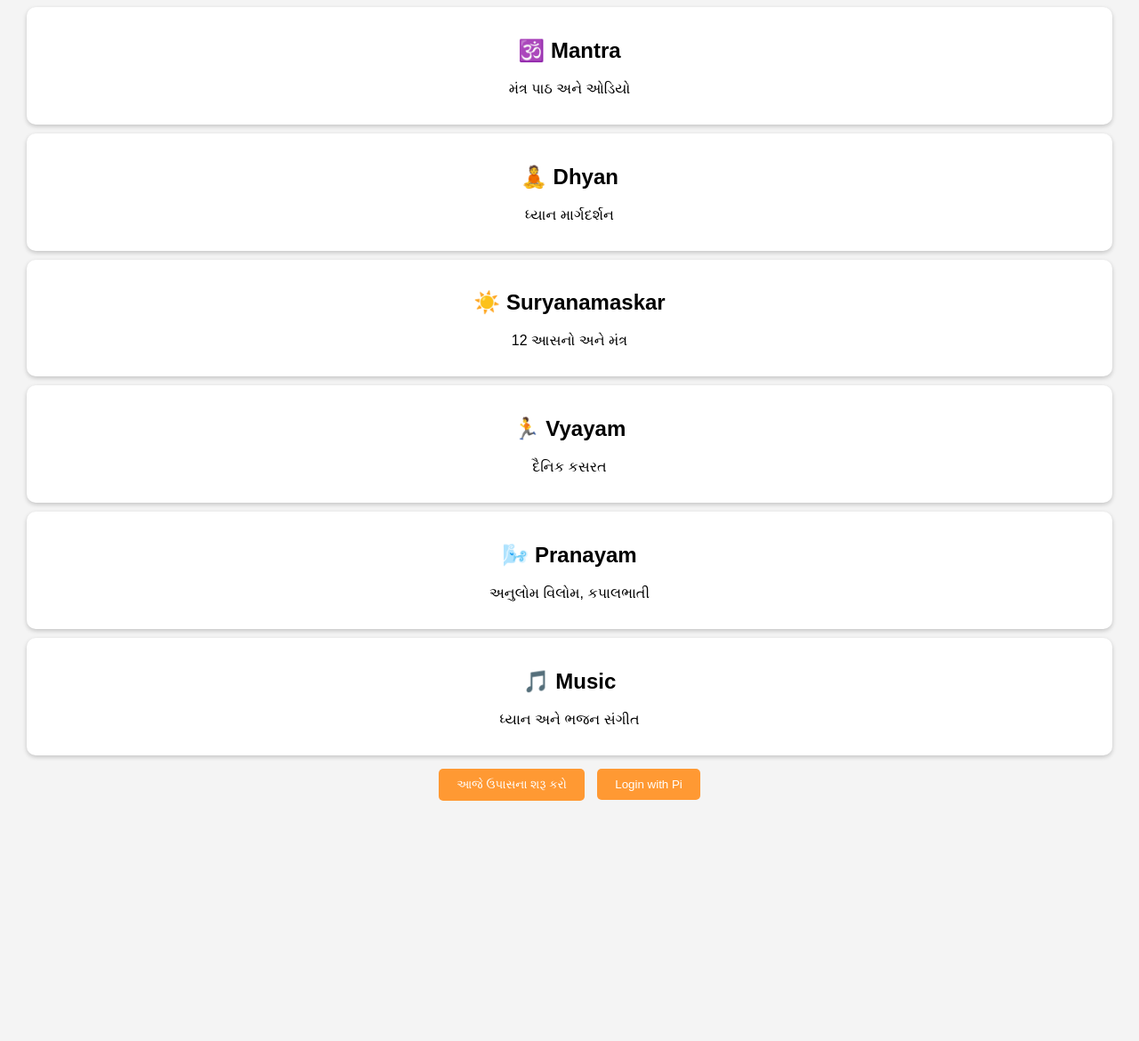
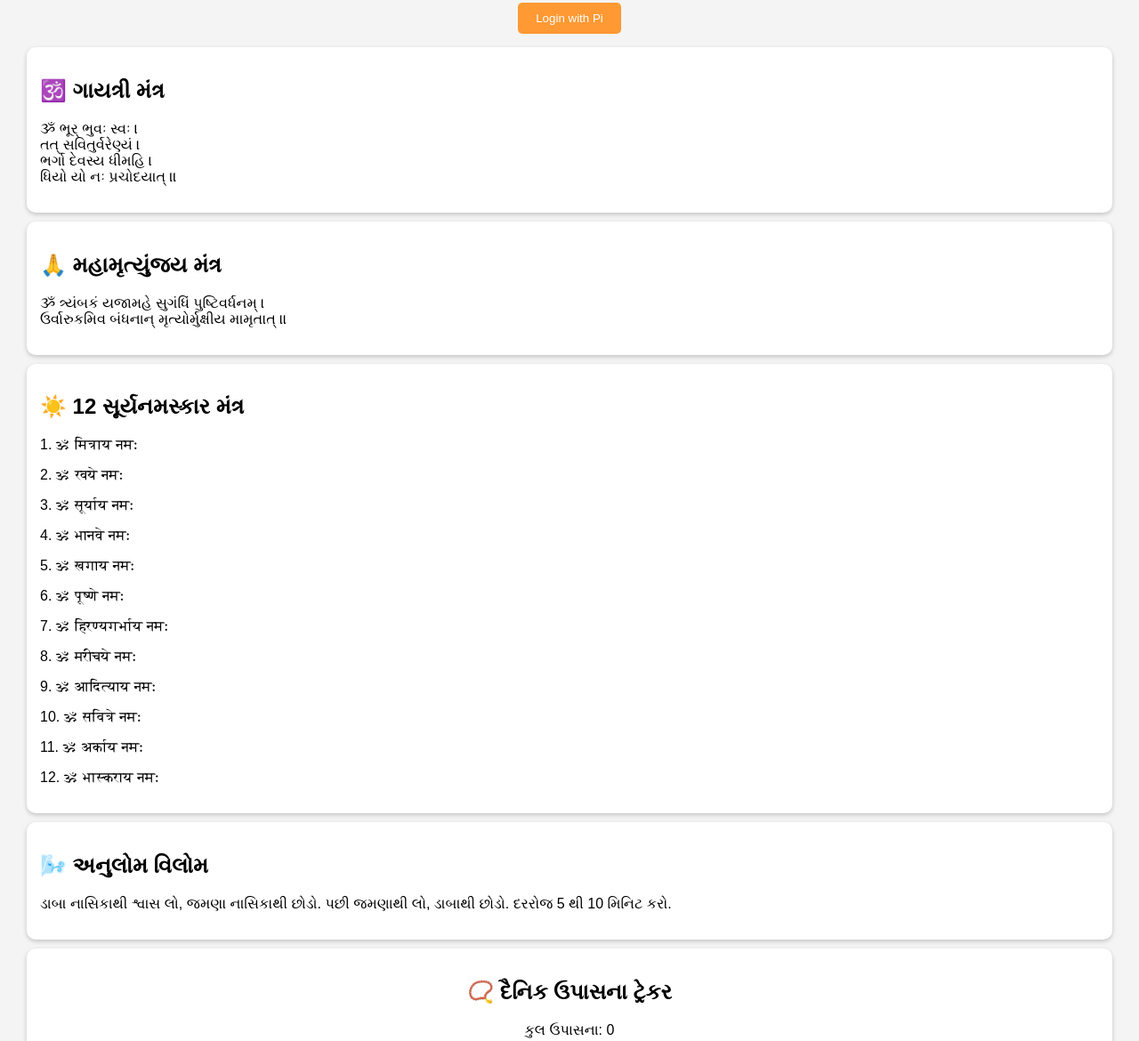
Before and after one commit to balopasna/balopasna.github.io, a plain HTML site: page index.html in a window 1280 px wide. Shown: the part 177-1347 px from the top of the page at 89% size. Before the commit the page ends 1102 px from the top, so only its background shows below. Drawn offline with Linux system fonts and the light colour scheme; a script that the page names is missing.

Commit message:
Refactor index.html with new content and layout
Updated HTML structure and added new sections for mantras and daily practices.

```diff
--- a/index.html
+++ b/index.html
@@ -1,4 +1,3 @@
-
 <!DOCTYPE html>
 <html lang="gu">
 <head>
@@ -13,25 +12,22 @@ body{
     text-align:center;
     margin:0;
 }
-
 header{
     background:#ff9933;
     color:white;
     padding:20px;
 }
-
 .container{
     padding:20px;
 }
-
 .card{
     background:white;
     margin:10px;
     padding:15px;
     border-radius:10px;
     box-shadow:0 2px 5px rgba(0,0,0,0.2);
+    text-align:left;
 }
-
 button{
     background:#ff9933;
     color:white;
@@ -40,6 +36,9 @@ button{
     border-radius:5px;
     cursor:pointer;
     margin:5px;
+}
+.center{
+    text-align:center;
 }
 </style>
 
@@ -57,6 +56,18 @@ async function loginPi() {
     alert("Login failed");
   }
 }
+
+let count = localStorage.getItem("upasana") || 0;
+
+function countUpasana(){
+    count++;
+    localStorage.setItem("upasana", count);
+    document.getElementById("count").innerText = count;
+}
+
+window.onload = function(){
+    document.getElementById("count").innerText = count;
+}
 </script>
 
 </head>
@@ -64,49 +75,71 @@ async function loginPi() {
 <body>
 
 <header>
-    <h1>🕉️ Balopasna</h1>
-    <p>શરીર, મન અને આત્માની ઉપાસના</p>
+<h1>🕉️ Balopasna</h1>
+<p>શરીર, મન અને આત્માની ઉપાસના</p>
 </header>
 
 <div class="container">
 
-<div class="card">
-    <h2>🕉️ Mantra</h2>
-    <p>મંત્ર પાઠ અને ઓડિયો</p>
+<div class="center">
+<button onclick="loginPi()">Login with Pi</button>
 </div>
 
 <div class="card">
-    <h2>🧘 Dhyan</h2>
-    <p>ધ્યાન માર્ગદર્શન</p>
+<h2>🕉️ ગાયત્રી મંત્ર</h2>
+<p>
+ૐ ભૂર્ ભુવઃ સ્વઃ ।<br>
+તત્ સવિતુર્વરેણ્યં ।<br>
+ભર્ગો દેવસ્ય ધીમહિ ।<br>
+ધિયો યો નઃ પ્રચોદયાત્ ॥
+</p>
 </div>
 
 <div class="card">
-    <h2>☀️ Suryanamaskar</h2>
-    <p>12 આસનો અને મંત્ર</p>
+<h2>🙏 મહામૃત્યુંજય મંત્ર</h2>
+<p>
+ૐ ત્ર્યંબકં યજામહે સુગંધિં પુષ્ટિવર્ધનમ્ ।<br>
+ઉર્વારુકમિવ બંધનાન્ મૃત્યોર્મુક્ષીય મામૃતાત્ ॥
+</p>
 </div>
 
 <div class="card">
-    <h2>🏃 Vyayam</h2>
-    <p>દૈનિક કસરત</p>
+<h2>☀️ 12 સૂર્યનમસ્કાર મંત્ર</h2>
+<p>1. ॐ मित्राय नमः</p>
+<p>2. ॐ रवये नमः</p>
+<p>3. ॐ सूर्याय नमः</p>
+<p>4. ॐ भानवे नमः</p>
+<p>5. ॐ खगाय नमः</p>
+<p>6. ॐ पूष्णे नमः</p>
+<p>7. ॐ हिरण्यगर्भाय नमः</p>
+<p>8. ॐ मरीचये नमः</p>
+<p>9. ॐ आदित्याय नमः</p>
+<p>10. ॐ सवित्रे नमः</p>
+<p>11. ॐ अर्काय नमः</p>
+<p>12. ॐ भास्कराय नमः</p>
 </div>
 
 <div class="card">
-    <h2>🌬️ Pranayam</h2>
-    <p>અનુલોમ વિલોમ, કપાલભાતી</p>
+<h2>🌬️ અનુલોમ વિલોમ</h2>
+<p>
+ડાબા નાસિકાથી શ્વાસ લો,
+જમણા નાસિકાથી છોડો.
+પછી જમણાથી લો,
+ડાબાથી છોડો.
+દરરોજ 5 થી 10 મિનિટ કરો.
+</p>
 </div>
 
-<div class="card">
-    <h2>🎵 Music</h2>
-    <p>ધ્યાન અને ભજન સંગીત</p>
+<div class="card center">
+<h2>📿 દૈનિક ઉપાસના ટ્રેકર</h2>
+<p>કુલ ઉપાસના: <span id="count">0</span></p>
+<button onclick="countUpasana()">આજની ઉપાસના પૂર્ણ</button>
 </div>
 
-<button onclick="alert('જય શ્રી રામ 🚩')">
-    આજે ઉપાસના શરૂ કરો
-</button>
-
-<button onclick="loginPi()">
-    Login with Pi
-</button>
+<div class="card center">
+<h2>🎵 ભજન અને ધ્યાન સંગીત</h2>
+<p>આ વિભાગમાં ભવિષ્યમાં Audio અને Music ઉમેરવામાં આવશે.</p>
+</div>
 
 </div>
 
```
